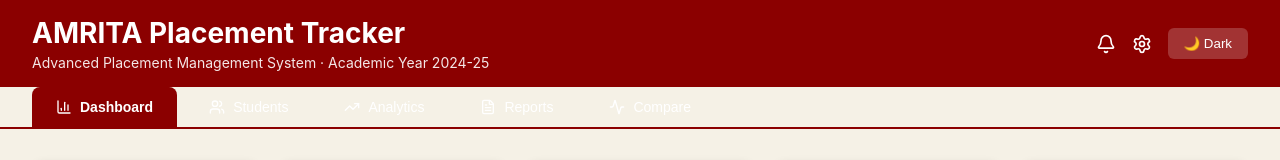
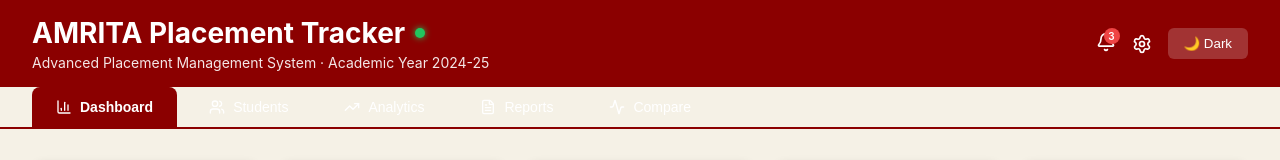
Before and after one commit to Team8-Synapse/PlacementTracker, a React (Create React App) app in the folder frontend/: page / in a window 1280 px wide. Shown: the top 160 px of the page. Built offline with nearby package versions, Linux system fonts and the light colour scheme.

Commit message:
Enhance Navbar with notification badge, status indicator, and animations

```diff
--- a/frontend/src/common/Navbar.js
+++ b/frontend/src/common/Navbar.js
@@ -12,28 +12,66 @@
       boxShadow: theme.shadow,
       display: "flex",
       justifyContent: "space-between",
-      alignItems: "center"
+      alignItems: "center",
+      transition: "box-shadow 0.3s ease",
+
     }}>
       <div>
-        <h1 style={{ margin: 0, fontSize: 28 }}>AMRITA Placement Tracker</h1>
+        <div style={{ display: "flex", alignItems: "center", gap: 10 }}>
+      <h1 style={{ margin: 0, fontSize: 28 }}>
+        AMRITA Placement Tracker
+      </h1>
+
+      <span style={{
+        width: 10,
+        height: 10,
+        borderRadius: "50%",
+        background: "#22c55e",
+        boxShadow: "0 0 6px #22c55e"
+      }} />
+    </div>
+
         <p style={{ margin: "4px 0 0 0", fontSize: 14, opacity: 0.9 }}>
           Advanced Placement Management System · Academic Year 2024-25
         </p>
       </div>
 
       <div style={{ display: "flex", gap: 16, alignItems: "center" }}>
+        <div style={{ position: "relative" }}>
         <Bell size={20} style={{ cursor: "pointer" }} />
+        <span style={{
+          position: "absolute",
+          top: -4,
+          right: -4,
+          background: "#ef4444",
+          color: "white",
+          borderRadius: "50%",
+          fontSize: 10,
+          width: 16,
+          height: 16,
+          display: "flex",
+          alignItems: "center",
+          justifyContent: "center",
+          fontWeight: 600
+        }}>
+          3
+        </span>
+      </div>
+
         <Settings size={20} style={{ cursor: "pointer" }} />
 
         <button
           onClick={() => setDarkMode(!darkMode)}
+          onMouseEnter={e => e.currentTarget.style.transform = "scale(1.05)"}
+          onMouseLeave={e => e.currentTarget.style.transform = "scale(1)"}
           style={{
             background: "rgba(255,255,255,0.2)",
             border: "none",
             color: "white",
             padding: "8px 16px",
             borderRadius: 6,
-            cursor: "pointer"
+            cursor: "pointer",
+            transition: "all 0.3s ease"
           }}
         >
           {darkMode ? "☀️ Light" : "🌙 Dark"}
```
